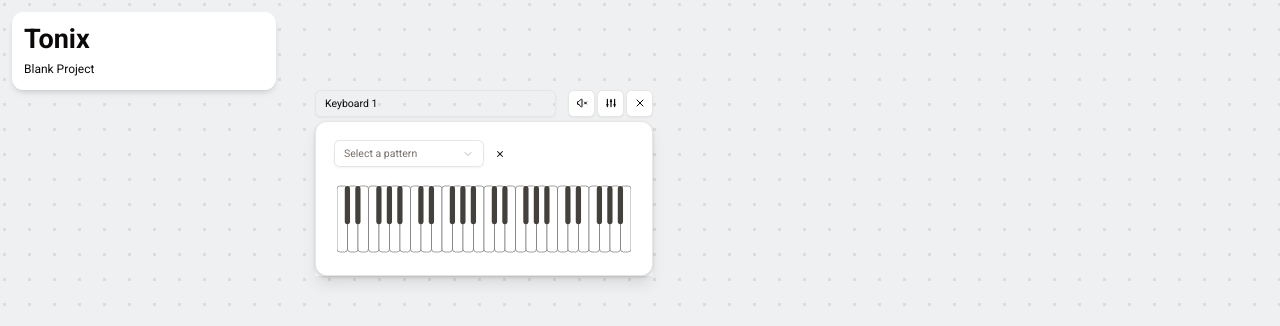
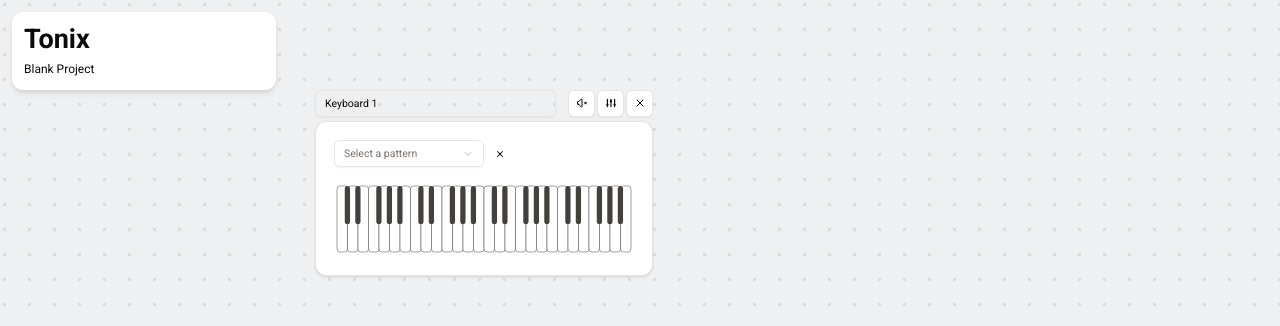
Before and after one commit to HarryCarron/tonix-3, a React (Vite) app: page / in a window 1280 px wide. Shown: the top 326 px of the page. Built offline with nearby package versions, Linux system fonts and the light colour scheme.

Commit message:
keyboard updates

```diff
--- a/src/components/nodes/keyboard/Keyboard.tsx
+++ b/src/components/nodes/keyboard/Keyboard.tsx
@@ -47,7 +47,11 @@ export default function Keyboard() {
 
           <div id="keyboard-body" className="p-1 h-25">
             <div className="h-full w-full" ref={keyboardContainer}>
-              <svg width={containerDims.width} height={containerDims.height}>
+              <svg
+                className="overflow-visible"
+                width={containerDims.width}
+                height={containerDims.height}
+              >
                 {Array.from({ length: keysNum }).map((key, keyId) => {
                   return (
                     <rect
--- a/src/components/nodes/node-wrapper/NodeWrapper.tsx
+++ b/src/components/nodes/node-wrapper/NodeWrapper.tsx
@@ -46,7 +46,7 @@ export function NodeWrapper({ nodeKey }: NodeWrapperProps) {
           </div>
         </span>
       </div>
-      <div className="node-container shadow-lg">
+      <div className="node-container">
         <Node />
       </div>
     </div>
```
